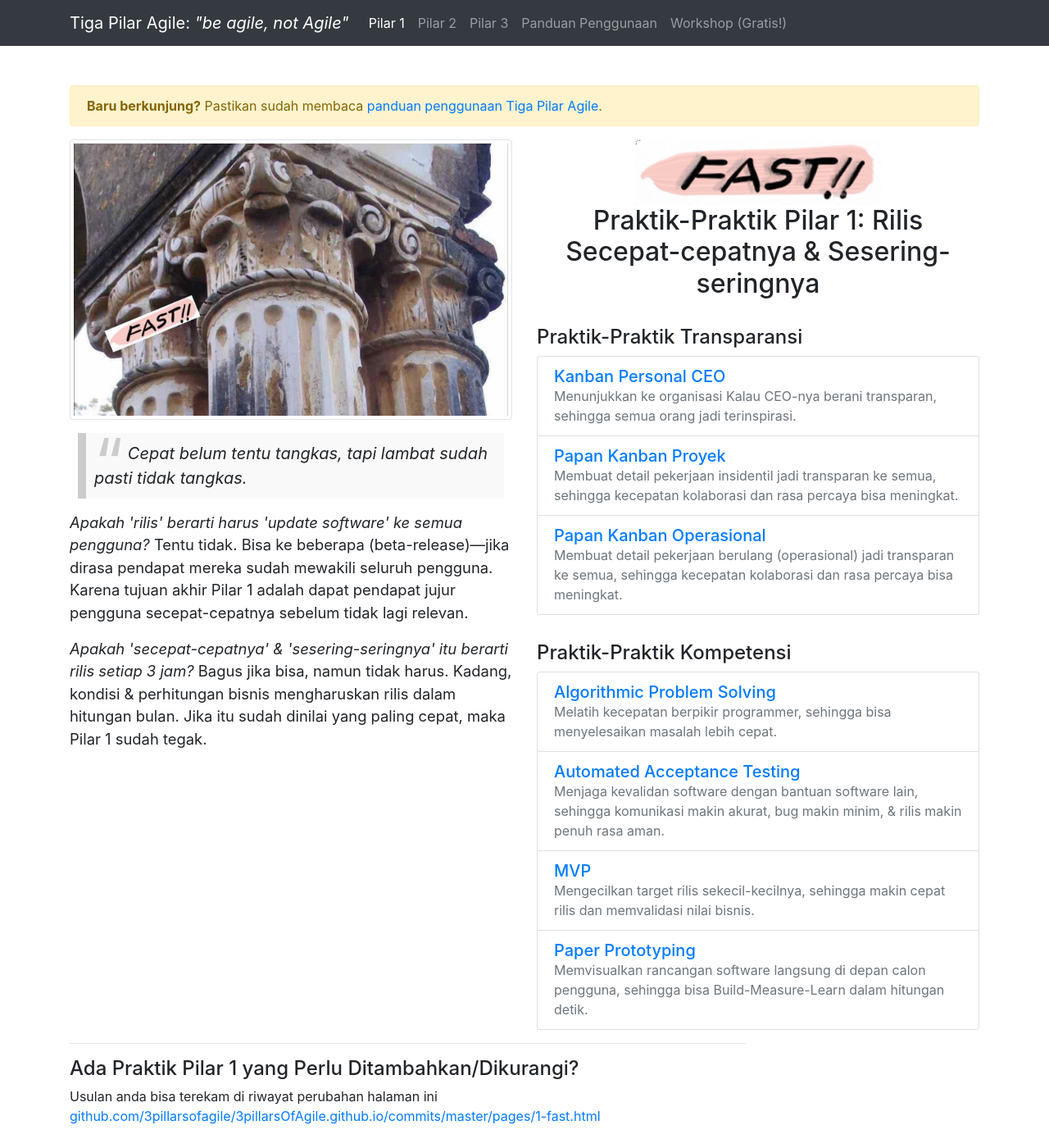
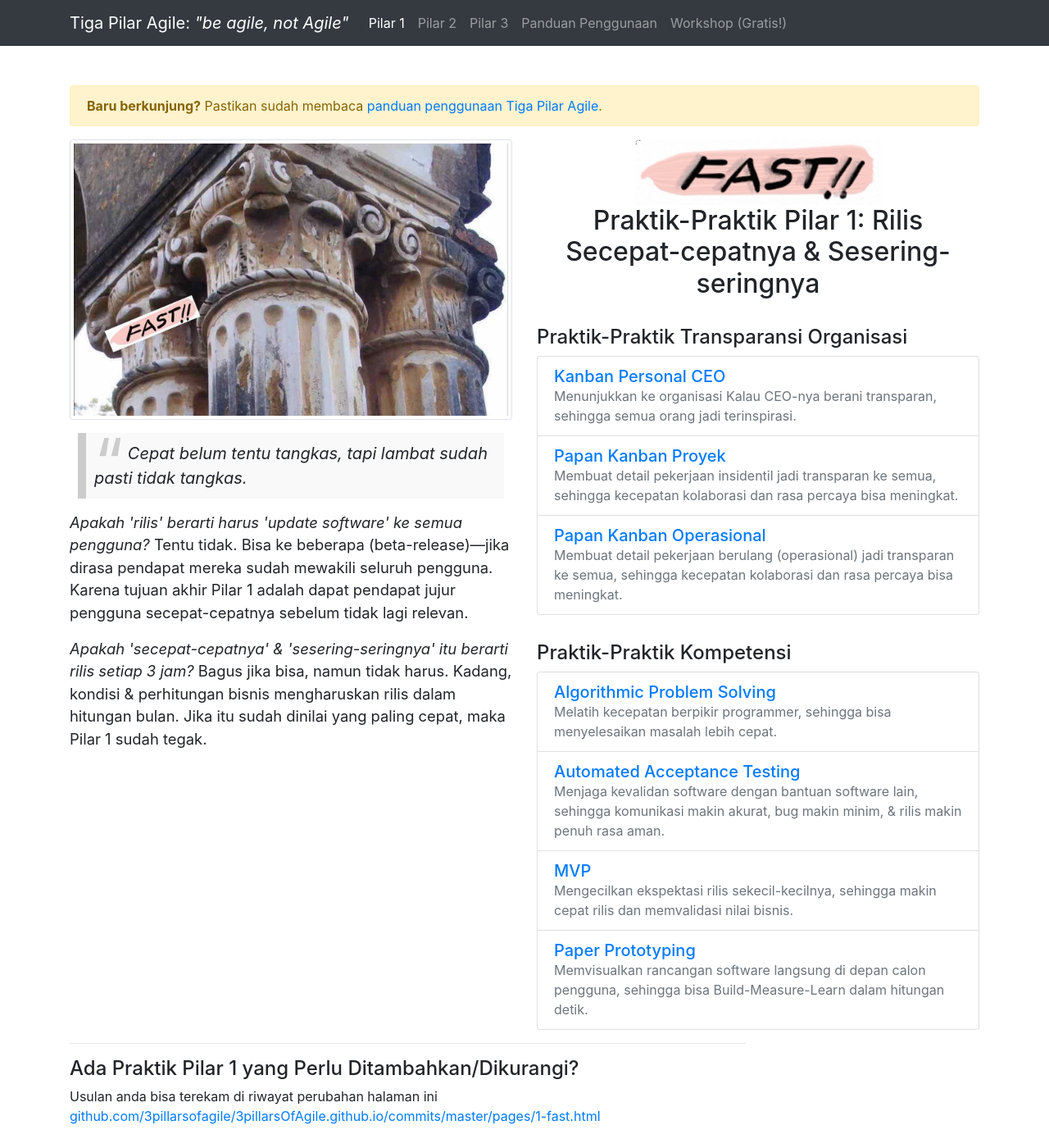
Before and after one commit to 3pillarsofagile/3pillarsOfAgile.github.io, a Jekyll site: the page built from pages/1-fast.html, in a window 1280 px wide and 1400 px high. Shown: the whole window at 82% size. Built offline with Jekyll 4.4.1, drawn with Linux system fonts in a browser that asks for light colours; comment, search, counter and statistics services are not loaded.

Commit message:
from Transparansi to Transparansi Organisasi

```diff
--- a/_practices/mvp.md
+++ b/_practices/mvp.md
@@ -1,7 +1,7 @@
 ---
 layout: practice
 title:  "MVP"
-subtitle: "Mengecilkan target rilis sekecil-kecilnya, sehingga makin cepat rilis dan memvalidasi nilai bisnis."
+subtitle: "Mengecilkan ekspektasi rilis sekecil-kecilnya, sehingga makin cepat rilis dan memvalidasi nilai bisnis."
 permalink: "mvp"
 is_boosting_transparency: false
 categories: [first-pillar, second-pillar]
--- a/pages/1-fast.html
+++ b/pages/1-fast.html
@@ -31,7 +31,7 @@ layout: default
         <div>
             {% assign t_practices = practices | where: "is_boosting_transparency", true %}
             {% if t_practices %}
-                <h4>Praktik-Praktik Transparansi</h4>
+                <h4>Praktik-Praktik Transparansi Organisasi</h4>
                 <ul class="list-group practice-list">
                     {% include practice_looper.html looped = t_practices %}
                 </ul>
--- a/pages/2-flexible.html
+++ b/pages/2-flexible.html
@@ -36,7 +36,7 @@ layout: default
         <div>
             {% assign t_practices = practices | where: "is_boosting_transparency", true %}
             {% if t_practices %}
-                <h4>Praktik-Praktik Transparansi</h4>
+                <h4>Praktik-Praktik Transparansi Organisasi</h4>
                 <ul class="list-group practice-list">
                     {% include practice_looper.html looped = t_practices %}
                 </ul>
--- a/pages/3-enduring.html
+++ b/pages/3-enduring.html
@@ -31,7 +31,7 @@ layout: default
         <div>
             {% assign t_practices = practices | where: "is_boosting_transparency", true %}
             {% if t_practices %}
-                <h4>Praktik-Praktik Transparansi</h4>
+                <h4>Praktik-Praktik Transparansi Organisasi</h4>
                 <ul class="list-group practice-list">
                     {% include practice_looper.html looped = t_practices %}
                 </ul>
```
Also changed, not shown: pages/user-guide.md (+3 -3 lines).
